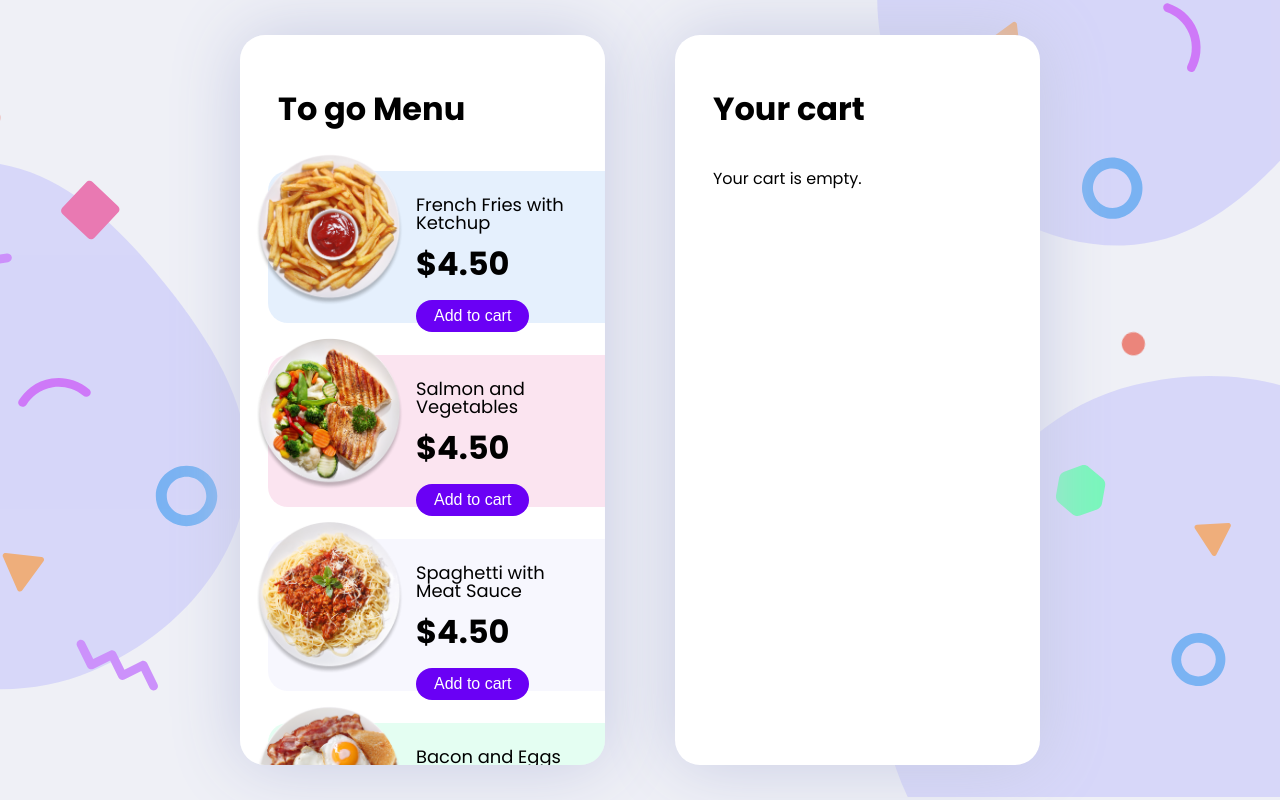
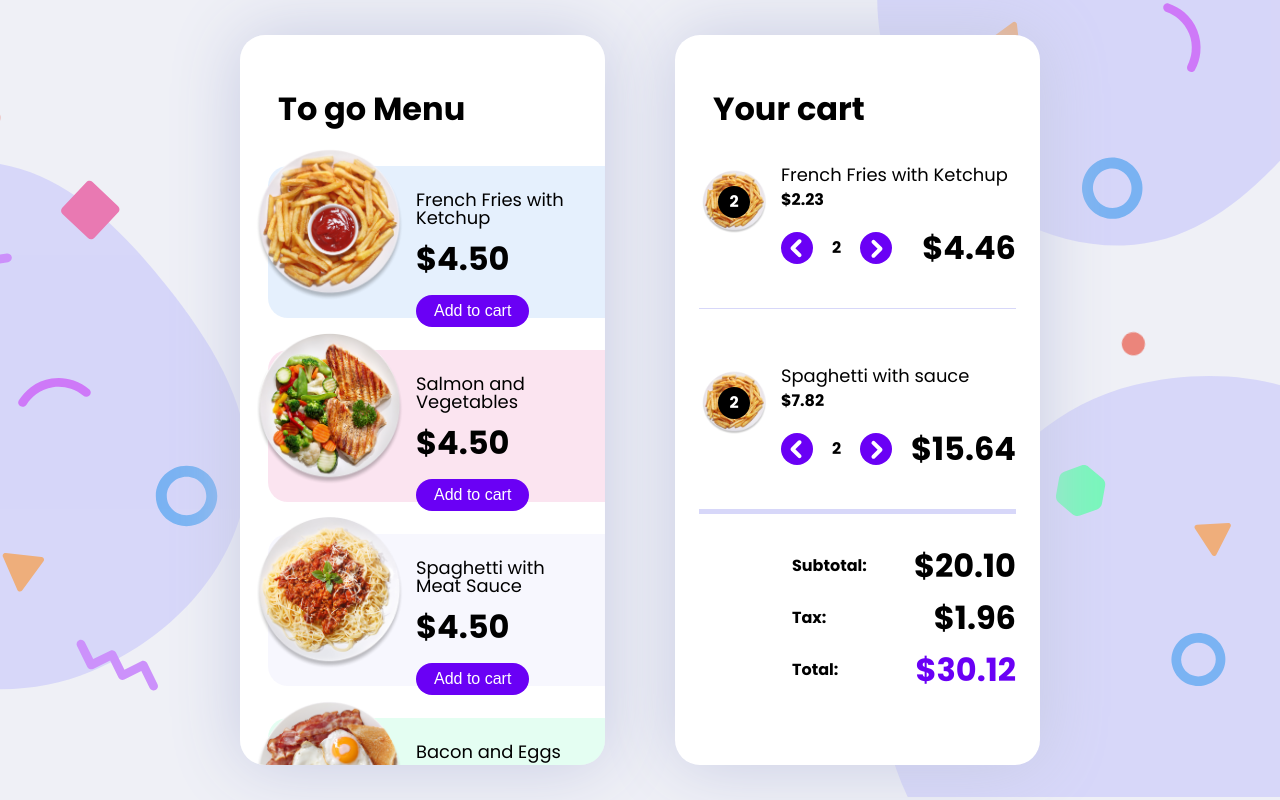
Before and after one commit to Candyfair/ecommerce-component, a plain HTML site: page index.html in a window 1280 px wide. Drawn offline with Linux system fonts and the light colour scheme.

Commit message:
Finish styles for full cart

```diff
--- a/index.html
+++ b/index.html
@@ -62,7 +62,7 @@
       <div class="container">
         <h1 class="title">To go Menu</h1>
 
-        <ul>
+        <ul class="menu__wrapper">
 
           <li>
             <div class="plate__container">
@@ -115,19 +115,83 @@
               </div>
             </div>
           </li>
+      </ul>
+      </div>
 
-      </ul>
+      <!-- Cart -->
+      <div class="container">
+        <h1 class="title">Your cart</h1>
 
+        <!-- Empty cart -->
+        <p class="cart__empty-cart-text hide">Your cart is empty.</p>
+
+        <!-- Items selected in cart -->
+        <div class="cart__wrapper">
+          <div class="cart__item">
+            <div class="cart__item__img-group">
+              <img src="./images/plate__french-fries.png" alt="Item selected" class="cart__item__image">
+              <div class="cart__item__number">2</div>
+            </div>
+            <div class="cart__item__description">
+              <p class="cart__item__name">French Fries with Ketchup</p>
+              <p class="cart__item__price">$2.23</p>
+              <div class="cart__item__selection">
+                <div class="cart__item__quantity">
+                  <button class="cart__item__button">
+                    <img src="./images/chevron.svg" alt="Decrease" class="cart__item__button-decrease">
+                  </button>
+                  <span class="cart__item__quantity-selected">2</span>
+                  <button class="cart__item__button">
+                    <img src="./images/chevron.svg" alt="Increase" class="cart__item__button-increase">
+                  </button>
+                </div>
+                <div class="cart__item__total-price">$4.46</div>
+              </div>
+            </div>
+          </div>
+
+          <div class="cart__item">
+            <div class="cart__item__img-group">
+              <img src="./images/plate__french-fries.png" alt="Item selected" class="cart__item__image">
+              <div class="cart__item__number">2</div>
+            </div>
+            <div class="cart__item__description">
+              <p class="cart__item__name">Spaghetti with sauce</p>
+              <p class="cart__item__price">$7.82</p>
+              <div class="cart__item__selection">
+                <div class="cart__item__quantity">
+                  <button class="cart__item__button">
+                    <img src="./images/chevron.svg" alt="Decrease" class="cart__item__button-decrease">
+                  </button>
+                  <span class="cart__item__quantity-selected">2</span>
+                  <button class="cart__item__button">
+                    <img src="./images/chevron.svg" alt="Decrease" class="cart__item__button-increase">
+                  </button>
+                </div>
+                <div class="cart__item__total-price">$15.64</div>
+              </div>
+            </div>
+
+        </div>
 
       </div>
 
-      <div class="container">
-        <h1 class="title">Your cart</h1>
-
-        <div class="cart__wrapper">
-          <p class="cart__empty-cart-text">Your cart is empty.</p>
+      <!-- Total -->
+      <div class="total__wrapper">
+        <div class="total__category">
+          <div class="total__text">Subtotal:</div>
+          <div class="cart__item__total-price">$20.10</div>
         </div>
 
+        <div class="total__category">
+          <div class="total__text">Tax:</div>
+          <div class="cart__item__total-price">$1.96</div>
+        </div>
+
+        <div class="total__category">
+          <div class="total__text">Total:</div>
+          <div class="cart__item__total-price total__amount">$30.12</div>
+        </div>
       </div>
     </div>
   </div>
--- a/style.css
+++ b/style.css
@@ -75,8 +75,12 @@ body {
   font-size: 2rem;
   font-weight: 800;
   line-height: 1.5;
-  margin-bottom: 38px;
+  margin-bottom:5px;
   margin-left: 38px;
+}
+
+.menu__wrapper {
+  margin-top: 33px;
 }
 
 li {
@@ -147,10 +151,157 @@ li:nth-child(4) {
   top: 4px;
 }
 
-.cart__wrapper {
-  margin-left: 24px;
+/* --- CART */
+.hide {
+  display: none;
 }
 
 .cart__empty-cart-text {
-  margin-left: 14px;
+  margin-left: 38px;
+  margin-top: 33px;
 }
+
+.cart__wrapper {
+  margin-top: -30px;
+  margin-left: 24px;
+  margin-right: 24px;
+  display: flex;
+  flex-direction: column;
+}
+
+.cart__item {
+  padding-top: 33px;
+  display: flex;
+  flex-direction: row;
+  align-items: center;
+  justify-content: space-between;
+  padding-bottom: 44px;
+  border-bottom: 1px solid hsla(240, 74%, 91%, 1);
+}
+
+.cart__item:last-of-type {
+  border-bottom: 5px solid hsla(240, 74%, 91%, 1);
+}
+
+.cart__item__img-group {
+  position: relative;
+  width: 70px;
+}
+
+.cart__item__image {
+  height: 63px;
+  position: absolute;
+  width: 65px;
+  z-index: 2;
+  top: 50%;
+  left: 50%;
+  transform: translate(-50%,-50%);
+}
+
+.cart__item__number {
+  align-items: center;
+  background-color: hsl(0, 0%, 0%);
+  border-radius: 50%;
+  color: hsl(0, 0%, 100%);
+  display: flex;
+  font-size: 1rem;
+  font-weight: 700;
+  height: 32px;
+  justify-content: center;
+  position: absolute;
+  width: 32px;
+  z-index: 4;
+  top: 50%;
+  left: 50%;
+  transform: translate(-50%,-50%);
+}
+
+.cart__item__description {
+  width: 235px;
+}
+
+.cart__item__name {
+  font-size: 1.12rem;
+  margin-top: 25px;
+}
+
+.cart__item__price {
+  font-size: 1rem;
+  font-weight: 700;
+  line-height: 2;
+  margin-bottom: 16px;
+}
+
+.cart__item__selection {
+  display: flex;
+  flex-direction: row;
+  justify-content: space-between;
+  align-items: center;
+}
+
+.cart__item__quantity {
+  display: flex;
+  justify-content: space-between;
+  align-items: center;
+  flex-direction: row;
+  width: 111px;
+}
+
+.cart__item__button {
+  border: none;
+  background-color: hsla(266, 100%, 48%, 1);
+  border-radius: 50%;
+  cursor: pointer;
+  height: 32px;
+  width: 32px;
+}
+
+.cart__item__button-decrease {
+  position: relative;
+  top: 2px;
+  right: 1px;
+}
+
+.cart__item__button-increase {
+  position: relative;
+  transform: rotate(180deg);
+  top: 2px;
+  left: 1px;
+}
+
+.cart__item__quantity-selected {
+  font-size: 1rem;
+  font-weight: 700;
+}
+
+.cart__item__total-price {
+  font-size: 2rem;
+  font-weight: 700;
+}
+
+.total__wrapper {
+  display: flex;
+  justify-content: flex-end;
+  align-items: flex-end;
+  flex-direction: column;
+  margin-right: 24px;
+  margin-top: 36px;
+}
+
+.total__category {
+  display: flex;
+  flex-direction: row;
+  justify-content: space-between;
+  align-items: center;
+  width: 224px;
+  margin-bottom: 20px;
+}
+
+.total__text {
+  font-size: 1rem;
+  font-weight: 700;
+}
+
+.total__amount {
+  color: hsla(266, 100%, 48%, 1);
+}
```
